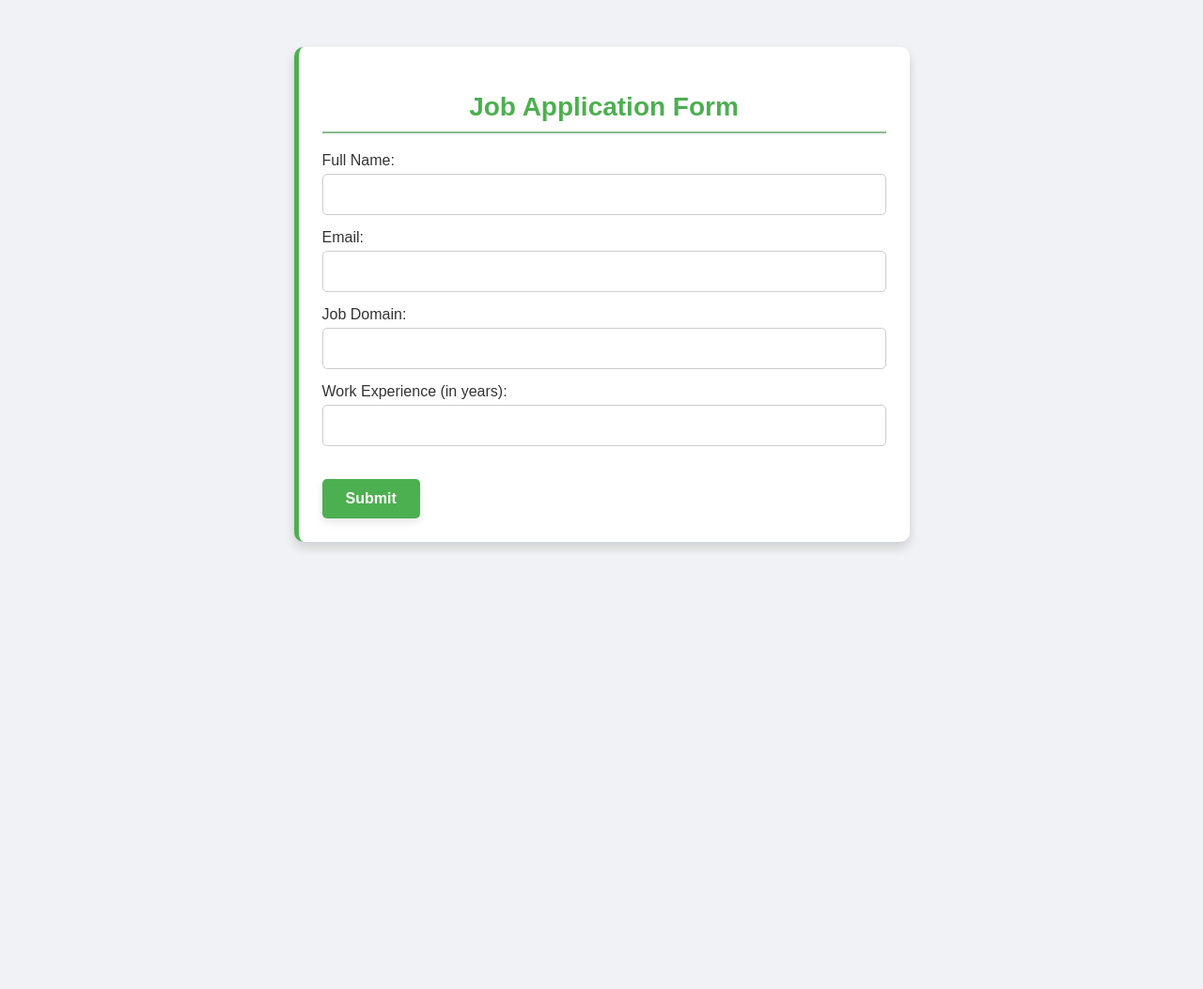
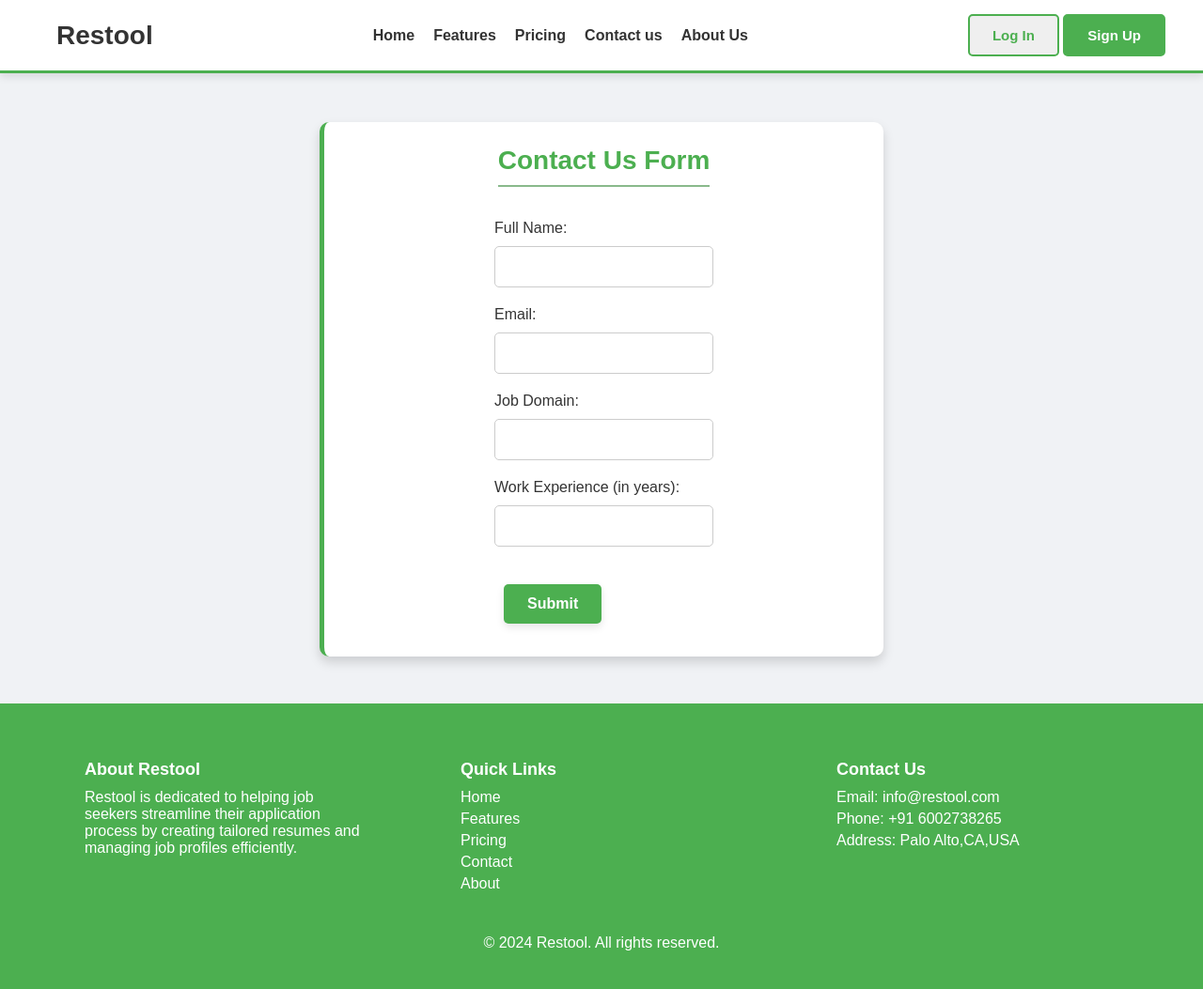
Before and after one commit to Hazard014/Restool, a plain HTML site: page Contact-us.html in a window 1280 px wide. Shown: the whole page at 94% size. Before the commit the page ends 800 px from the top, so only its background shows below. Drawn offline with Linux system fonts and the light colour scheme; files that its build step writes are made by us from their sources.

Commit message:
Update Contact-us.html- Integrated header & footer

```diff
--- a/Contact-us.html
+++ b/Contact-us.html
@@ -3,7 +3,8 @@
 <head>
   <meta charset="UTF-8">
   <meta name="viewport" content="width=device-width, initial-scale=1.0">
-  <title>Form Page</title>
+  <link rel="stylesheet" href="assets/style.css">
+  <title>Contact Us</title>
   <style>
     /* Main Content Section */
     body {
@@ -91,13 +92,32 @@
       transform: translateY(-2px);
       box-shadow: 0 6px 10px rgba(0, 0, 0, 0.15);
     }
+
+    /* Sticky Header */
+    header {
+      position: fixed;
+      top: 0;
+      width: 100%;
+      z-index: 1000;
+      background-color: white;
+      box-shadow: 0 4px 8px rgba(0, 0, 0, 0.1); /* Adds shadow for clarity */
+    }
+
+    /* Adjust content to not overlap with sticky header */
+    main {
+      margin-top: 80px; /* Offset the height of the header */
+    }
   </style>
 </head>
 <body>
+  <!-- Header Placeholder -->
+  <div id="header-placeholder"></div>
+
+  <!-- Main Content -->
   <main>
     <section id="form-section">
       <div class="container">
-        <h2>Job Application Form</h2>
+        <h2>Contact Us Form</h2>
         <form action="#" method="POST">
           <!-- Name Field -->
           <div class="form-row">
@@ -129,5 +149,31 @@
       </div>
     </section>
   </main>
+
+  <!-- Footer Placeholder -->
+  <div id="footer-placeholder"></div>
+
+  <script>
+    // Function to dynamically load header and footer from index.html
+    fetch('index.html')
+      .then(response => response.text())
+      .then(html => {
+        const parser = new DOMParser();
+        const doc = parser.parseFromString(html, 'text/html');
+
+        // Extract and insert the header
+        const header = doc.querySelector('header');
+        if (header) {
+          document.getElementById('header-placeholder').innerHTML = header.outerHTML;
+        }
+
+        // Extract and insert the footer
+        const footer = doc.querySelector('footer');
+        if (footer) {
+          document.getElementById('footer-placeholder').innerHTML = footer.outerHTML;
+        }
+      })
+      .catch(error => console.error('Error loading header and footer:', error));
+  </script>
 </body>
 </html>
```
